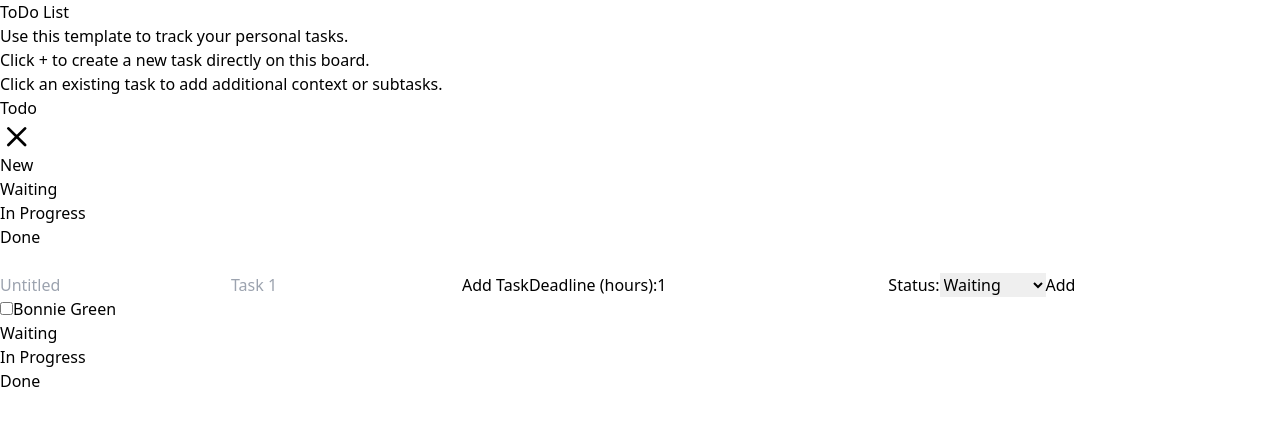
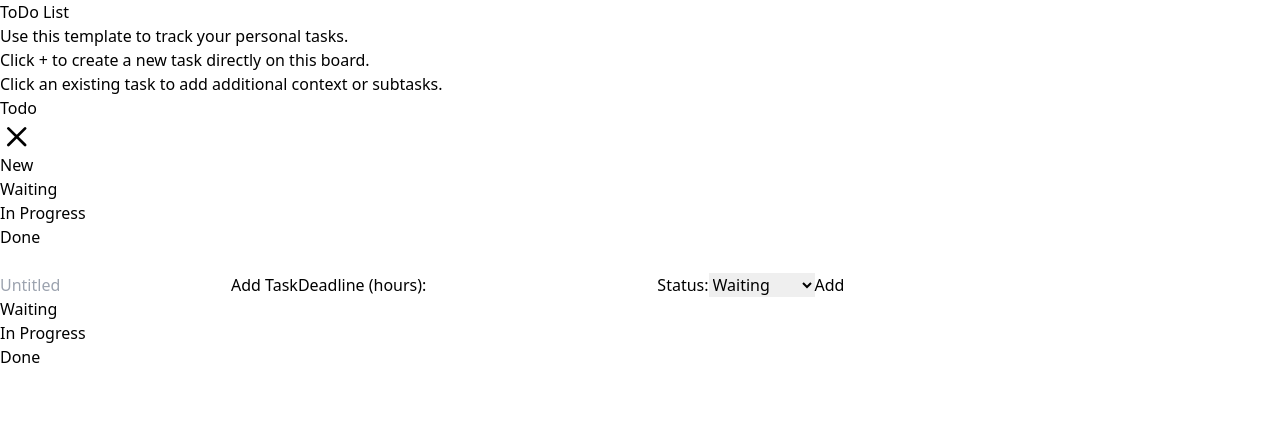
Before and after one commit to fvdime/todo, a React (Vite) app: page / in a window 1280 px wide. Shown: the top 426 px of the page. Built offline with nearby package versions, Linux system fonts and the light colour scheme.

Commit message:
add update todo

```diff
--- a/src/App.jsx
+++ b/src/App.jsx
@@ -10,6 +10,8 @@ function App() {
     return savedTodos ? JSON.parse(savedTodos) : [];
   });
 
+  const [selected, setSelected] = useState(null);
+
   useEffect(() => {
     localStorage.setItem(LOCAL_STORAGE_KEY, JSON.stringify(todos));
   }, [todos]);
@@ -20,6 +22,15 @@ function App() {
 
   const removeTodo = (todoId) => {
     setTodos(todos.filter((todo) => todo.id !== todoId));
+  };
+
+  const updateTodo = (updatedTodo) => {
+    setTodos(todos.map((todo) => (todo.id === updatedTodo.id ? updatedTodo : todo)));
+    setSelected(null);
+  };
+
+  const selectTodo = (todo) => {
+    setSelected(todo);
   };
 
   const handleCheckBox = (todoId, taskIndex) => {
@@ -55,7 +66,7 @@ function App() {
           <p>Click an existing task to add additional context or subtasks.</p>
         </article>
       </main>
-      <TodoForm addTodo={addTodo} />
+      <TodoForm addTodo={addTodo} selected={selected} updateTodo={updateTodo} />
       <div className="grid grid-cols-3 gap-4 max-w-screen-lg mx-auto my-4 px-4 md:px-0">
         {/* Column for 'Waiting' tasks */}
         <div className="w-full">
@@ -66,10 +77,10 @@ function App() {
               todo={todo}
               handleCheckBox={handleCheckBox}
               removeTodo={removeTodo}
+              setSelected={setSelected}
             />
           ))}
         </div>
-        {/* Column for 'In Progress' tasks */}
         <div className="w-full">
           <h2 className="text-xl font-bold text-zinc-200 mb-2">In Progress</h2>
           {inProgressTodos.map((todo) => (
@@ -78,10 +89,10 @@ function App() {
               todo={todo}
               handleCheckBox={handleCheckBox}
               removeTodo={removeTodo}
+              setSelected={setSelected}
             />
           ))}
         </div>
-        {/* Column for 'Done' tasks */}
         <div className="w-full">
           <h2 className="text-xl font-bold text-zinc-200 mb-2">Done</h2>
           {doneTodos.map((todo) => (
@@ -90,6 +101,7 @@ function App() {
               todo={todo}
               handleCheckBox={handleCheckBox}
               removeTodo={removeTodo}
+              setSelected={setSelected}
             />
           ))}
         </div>
--- a/src/components/card.jsx
+++ b/src/components/card.jsx
@@ -1,13 +1,14 @@
 import Todo from "./todo"
 
-const Card = ({ todo, handleCheckBox, removeTodo }) => {
+const Card = ({ todo, handleCheckBox, removeTodo, setSelected }) => {
   return (
     <div
     className="w-full border rounded shadow-sm hover:shadow-md hover:cursor-grab active:cursor-grabbing border-zinc-700"
   >
     <div className="px-4 py-2 w-full flex flex-row justify-between items-center">
       <h1
-        className="font-medium rounded-t overflow-hidden truncate"
+      onClick={() => setSelected(todo)}
+        className="font-medium rounded-t overflow-hidden truncate cursor-pointer"
       >
         {todo.title}
       </h1>
--- a/src/components/todo-form.jsx
+++ b/src/components/todo-form.jsx
@@ -1,73 +1,72 @@
-import { useState } from "react";
+import { useState, useEffect } from "react";
 import { v4 as uuid } from "uuid";
 
-const TodoForm = ({ addTodo }) => {
+const TodoForm = ({ addTodo, selected, updateTodo }) => {
   const [isOpen, setIsOpen] = useState(false);
-  const [todo, setTodo] = useState({
-    id: "",
-    title: "",
-    tasks: [{ value: "", completed: false }],
-    createdAt: new Date(),
-    taskStatus: "",
-    deadline: 1,
-  });
+  const [title, setTitle] = useState("");
+  const [tasks, setTasks] = useState([]);
+  const [deadline, setDeadline] = useState("");
+  const [taskStatus, setTaskStatus] = useState("waiting");
 
   const toggleSidebar = () => {
     setIsOpen(!isOpen);
   };
 
-  const handleInputChange = (e) => {
-    const { name, value } = e.target;
-    setTodo({
-      ...todo,
-      [name]: value,
-    });
-  };
+  useEffect(() => {
+    if (selected) {
+      setTitle(selected.title);
+      setTasks(selected.tasks);
+      setDeadline(selected.deadline);
+      setTaskStatus(selected.taskStatus);
+      setIsOpen(true);
+    } else {
+      setTitle("");
+      setTasks([]);
+      setDeadline("");
+      setTaskStatus("");
+    }
+  }, [selected]);
 
   const handleTaskChange = (e, index) => {
-    const newTasks = [...todo.tasks];
-    newTasks[index] = {
-      value: e.target.value,
-      completed: newTasks[index] ? newTasks[index].completed : false,
-    };
-    setTodo({
-      ...todo,
-      tasks: newTasks,
-    });
+    const newTasks = [...tasks];
+    newTasks[index].value = e.target.value;
+    setTasks(newTasks);
   };
 
   const addTaskField = () => {
-    setTodo({
-      ...todo,
-      tasks: [...todo.tasks, { value: "", completed: false }],
-    });
+    setTasks([...tasks, { value: "", completed: false }]);
   };
 
-  const removeTodo = (index) => {
-    const updatedTasks = todo.tasks.filter((_, i) => i !== index);
-    setTodo({
-      ...todo,
-      tasks: updatedTasks,
-    });
+  const removeTask = (index) => {
+    const updatedTasks = tasks.filter((_, i) => i !== index);
+    setTasks(updatedTasks);
   };
 
   const handleSubmit = (e) => {
     e.preventDefault();
-    if (todo.title.trim() && todo.tasks.some((task) => task.value.trim())) {
-      addTodo({
-        ...todo,
-        id: uuid(),
-        createdAt: new Date().toISOString(),
-      });
-      setTodo({
-        ...todo,
-        title: "",
-        tasks: [{ value: "", completed: false }],
-        createdAt: new Date(),
-        deadline: 1,
-      });
-      toggleSidebar();
+
+    if (!title) return;
+
+    const todo = {
+      id: selected ? selected.id : uuid(),
+      title,
+      tasks,
+      deadline,
+      taskStatus,
+      createdAt: new Date().toISOString(),
+    };
+
+    if (selected) {
+      updateTodo(todo);
+    } else {
+      addTodo(todo);
     }
+
+    setTitle("");
+    setTasks([]);
+    setDeadline("");
+    setTaskStatus("");
+    setIsOpen(false);
   };
 
   return (
@@ -148,13 +147,12 @@ const TodoForm = ({ addTodo }) => {
               name="title"
               placeholder="Untitled"
               className="bg-transparent border-0  border-zinc-500 w-full focus:ring-0 text-2xl"
-              value={todo.title}
-              onChange={handleInputChange}
+              value={title}
+              onChange={(e) => setTitle(e.target.value)}
             />
-            {todo.tasks.map((task, index) => (
-              <>
+            {tasks.map((task, index) => (
+              <div key={index} className="flex items-center w-full gap-2">
                 <input
-                  key={index}
                   type="text"
                   name={`task-${index}`}
                   placeholder={`Task ${index + 1}`}
@@ -163,8 +161,9 @@ const TodoForm = ({ addTodo }) => {
                   onChange={(e) => handleTaskChange(e, index)}
                 />
                 <button
+                  type="button"
                   className="text-zinc-500 hover:text-zinc-400"
-                  onClick={() => removeTodo(index)}
+                  onClick={() => removeTask(index)}
                 >
                   <svg
                     className="w-4 h-4"
@@ -182,9 +181,8 @@ const TodoForm = ({ addTodo }) => {
                     />
                   </svg>
                 </button>
-              </>
+              </div>
             ))}
-
             <button
               type="button"
               className="text-blue-500 hover:text-blue-400"
@@ -198,8 +196,8 @@ const TodoForm = ({ addTodo }) => {
                 type="number"
                 name="deadline"
                 className="bg-transparent border-0 border-b border-zinc-500 w-full focus:ring-0"
-                value={todo.deadline}
-                onChange={handleInputChange}
+                value={deadline}
+                onChange={(e) => setDeadline(e.target.value)}
               />
             </label>
             <label htmlFor="taskStatus" className="block mt-4">
@@ -208,8 +206,8 @@ const TodoForm = ({ addTodo }) => {
             <select
               name="taskStatus"
               className="bg-transparent border-0 border-b border-zinc-500 w-full focus:ring-0"
-              value={todo.taskStatus}
-              onChange={handleInputChange}
+              value={taskStatus}
+              onChange={(e) => setTaskStatus(e.target.value)}
             >
               <option value="waiting">Waiting</option>
               <option value="in progress">In Progress</option>
@@ -220,24 +218,9 @@ const TodoForm = ({ addTodo }) => {
               type="submit"
               className="text-white bg-blue-600 hover:bg-blue-700 font-medium rounded text-sm px-6 py-1.5"
             >
-              Add
+              {selected ? "Update" : "Add"}
             </button>
           </form>
-          <ul className="overflow-y-auto text-sm text-zinc-200 my-4">
-            <li>
-              <div className="flex items-center rounded hover:bg-zinc-800 py-2">
-                <input
-                  id="checkbox-item-11"
-                  type="checkbox"
-                  value=""
-                  className="w-5 h-5 text-blue focus:ring-blue-600 ring-offset-gray-700 focus:ring-offset-gray-700 focus:ring-2 bg-gray-600 border-gray-500"
-                />
-                <label className="w-full ms-2 text-sm font-medium rounded text-zinc-300">
-                  Bonnie Green
-                </label>
-              </div>
-            </li>
-          </ul>
         </aside>
         <div
           className={`fixed top-0 left-0 w-full h-full bg-black/30 duration-500 ${
```
